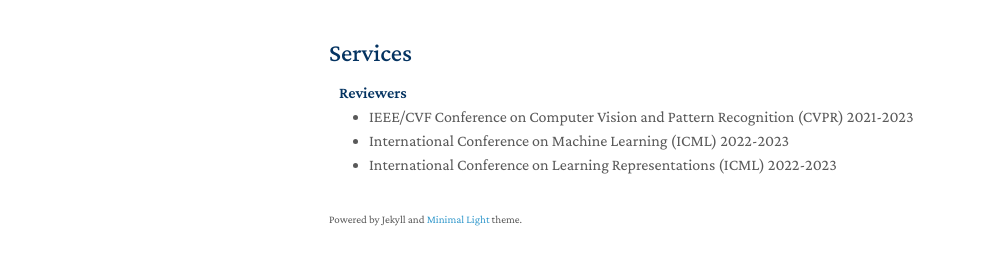
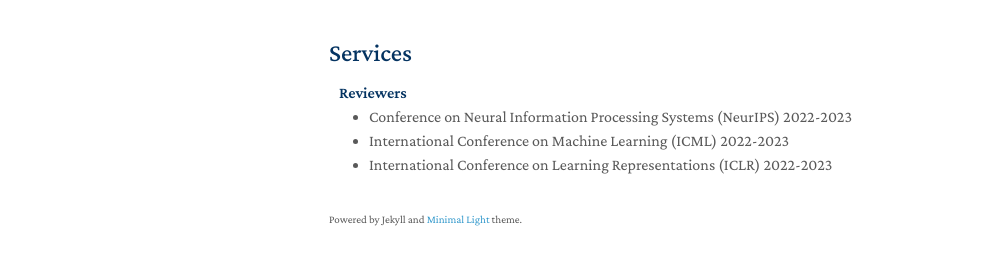
Before and after one commit to Theohhhu/theohhhu.github.io, a Jekyll site: the page built from index.md, in a window 1280 px wide and 900 px high, scrolled down 1032 px. Shown: the part 600-865 px from the top of the window, without its empty margins (141-1127 px from the left). Built offline with Jekyll 4.4.1, drawn with Linux system fonts in a browser that asks for light colours; nearby versions of some CDN libraries; a style sheet for code colours, icons or effects is not loaded; our own code applies the rules of GitHub Pages for plain Markdown files.

Commit message:
commit 8

```diff
--- a/_includes/services.md
+++ b/_includes/services.md
@@ -3,7 +3,7 @@
 <h4 style="margin:0 10px 0;">Reviewers</h4>
 
 <ul style="margin:0 0 5px;">
-  <li><a href="http://cvpr2023.thecvf.com/"><autocolor>IEEE/CVF Conference on Computer Vision and Pattern Recognition (CVPR) 2021-2023</autocolor></a></li>
+  <li><a href="http://cvpr2023.thecvf.com/"><autocolor>Conference on Neural Information Processing Systems (NeurIPS) 2022-2023</autocolor></a></li>
   <li><a href="http://iccv2021.thecvf.com/"><autocolor>International Conference on Machine Learning (ICML) 2022-2023</autocolor></a></li>
-  <li><a href="https://eccv2022.ecva.net/"><autocolor>International Conference on Learning Representations (ICML) 2022-2023</autocolor></a></li>
+  <li><a href="https://eccv2022.ecva.net/"><autocolor>International Conference on Learning Representations (ICLR) 2022-2023</autocolor></a></li>
 </ul>
```
